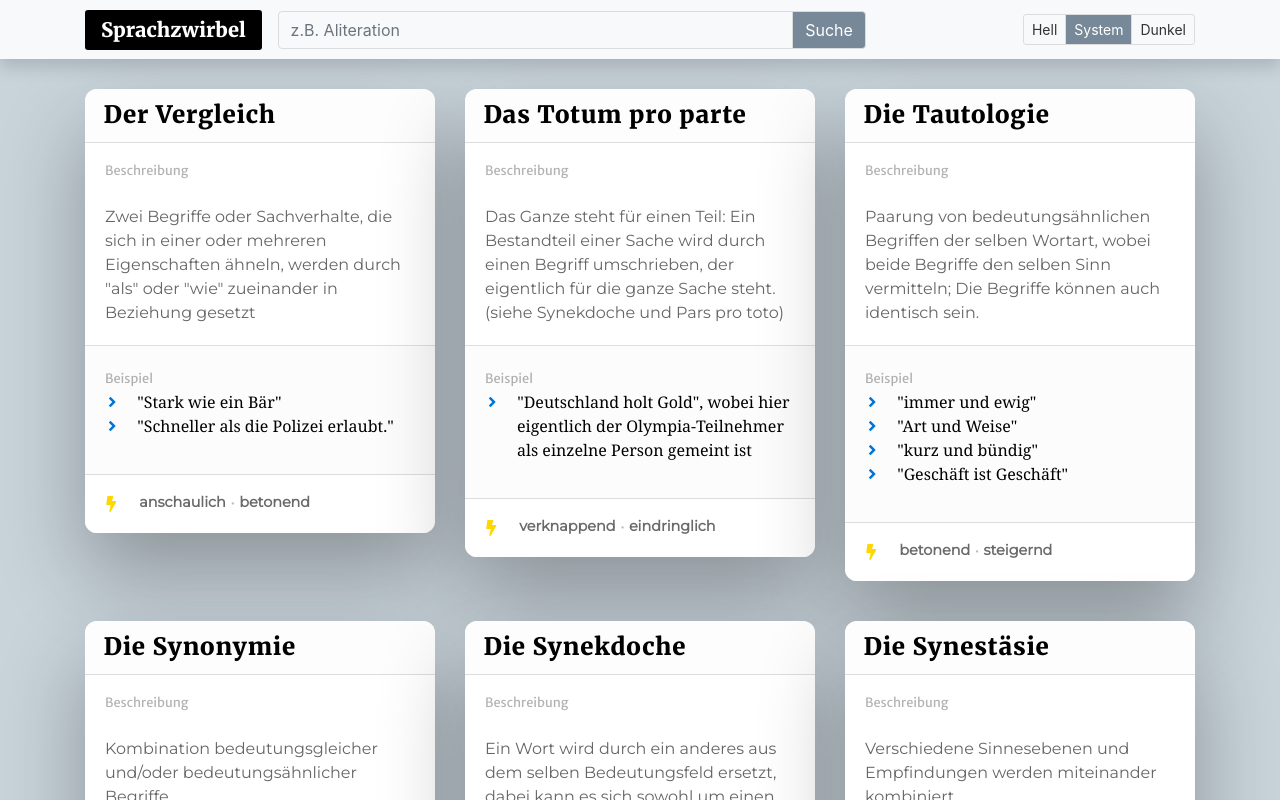
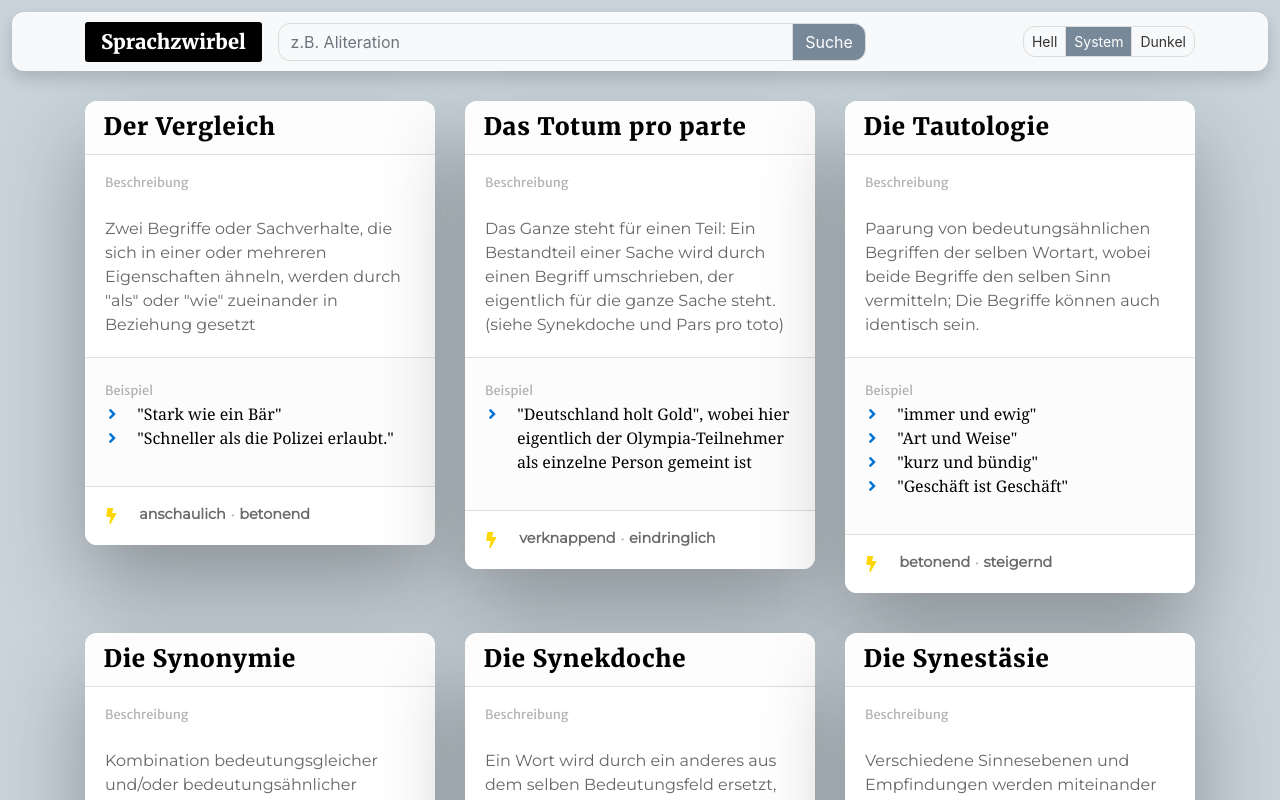
Before and after one commit to ux-paul-grossmann/sprachzwirbel, a React (Vite) app in the folder react-grundlage/: page / in a window 1280 px wide. Shown: the top 800 px of the page. Built offline with nearby package versions, Linux system fonts and the light colour scheme.

Commit message:
feat: schwebende Leiste mit runden Steuerelementen

```diff
--- a/react-grundlage/src/App.jsx
+++ b/react-grundlage/src/App.jsx
@@ -140,7 +140,7 @@ function App() {
       }
       behalter.style.setProperty(
         'margin-top',
-        `${leiste.offsetHeight + luecke - 24}px`,
+        `${leiste.offsetHeight + 12 + luecke - 24}px`,
         'important',
       )
     }
--- a/react-grundlage/src/original/style_default.css
+++ b/react-grundlage/src/original/style_default.css
@@ -767,3 +767,32 @@ span.title-beispiel {
 .starfall .navbar-toggler-icon {
     filter: invert(1);
 }
+
+/* Variante C: schwebende Leiste mit runden Steuerelementen */
+nav.navbar.fixed-top {
+    top: 12px;
+    left: 12px;
+    right: 12px;
+    width: auto;
+    border-radius: 12px;
+}
+
+#nav-form-control-id-searchfield {
+    border-top-left-radius: 12px;
+    border-bottom-left-radius: 12px;
+}
+
+#searchBtn {
+    border-top-right-radius: 12px;
+    border-bottom-right-radius: 12px;
+}
+
+.farbschema-schalter .btn-group > .btn:first-child {
+    border-top-left-radius: 12px;
+    border-bottom-left-radius: 12px;
+}
+
+.farbschema-schalter .btn-group > .btn:last-child {
+    border-top-right-radius: 12px;
+    border-bottom-right-radius: 12px;
+}
```
